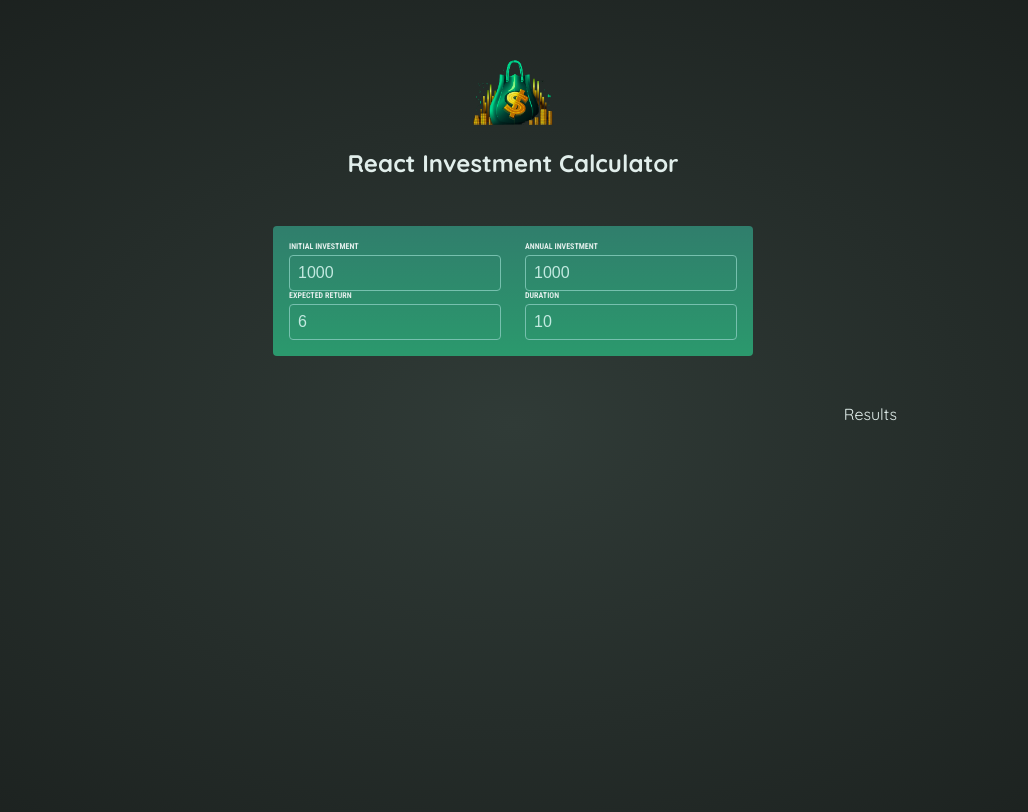
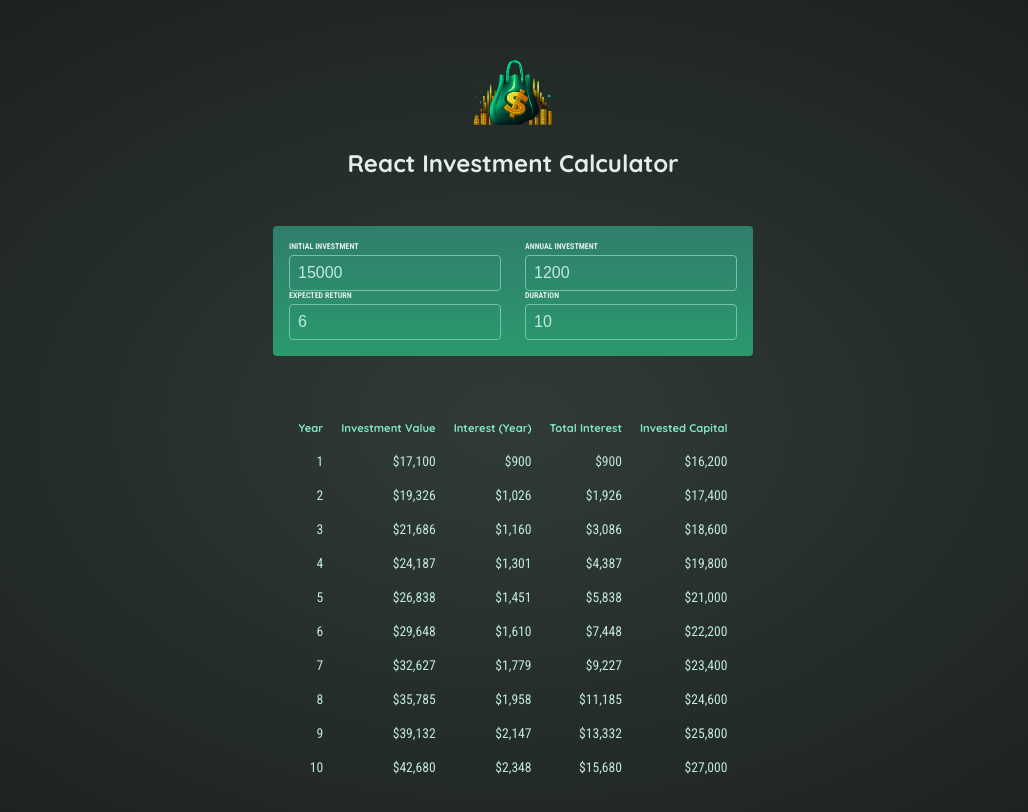
Before and after one commit to MMadejsza/react-investment-calculator-with-Maximilian-Schwarzmuller, a React (Vite) app in the folder dev/: page / in a window 1280 px wide. Shown: the top 812 px of the page, without its empty margins (127-1155 px from the left). Built offline with nearby package versions, Linux system fonts and the light colour scheme.

Commit message:
results logic presented

```diff
--- a/dev/src/App.jsx
+++ b/dev/src/App.jsx
@@ -6,8 +6,8 @@
 function App() {
 	const [inputsValues, setInputsValues] = useState({
 		// fill up with default first
-		initialInvestment: 1000,
-		annualInvestment: 1000,
+		initialInvestment: 15000,
+		annualInvestment: 1200,
 		// %
 		expectedReturn: 6,
 		duration: 10,
@@ -17,7 +17,8 @@
 		setInputsValues((prevValues) => {
 			return {
 				...prevValues,
-				[event.target.name]: event.target.value,
+				// "+" is a shortcut to converse string to a number
+				[event.target.name]: +event.target.value,
 			};
 		});
 	}
--- a/dev/src/components/Results.jsx
+++ b/dev/src/components/Results.jsx
@@ -1,11 +1,43 @@
+import {calculateInvestmentResults, formatter} from '../util/investment.js';
+
 function Results({values}) {
+	const resultData = calculateInvestmentResults(values);
+	const initialInvestment =
+		resultData[0].valueEndOfYear - resultData[0].interest - resultData[0].annualInvestment;
+	console.log(resultData);
 	return (
 		<>
-			<div
+			<table
 				id='result'
 				className='center'>
-				Results
-			</div>
+				<thead>
+					<tr>
+						<th>Year</th>
+						<th>Investment Value</th>
+						<th>Interest (Year)</th>
+						<th>Total Interest</th>
+						<th>Invested Capital</th>
+					</tr>
+				</thead>
+				<tbody>
+					{resultData.map((yearRow) => {
+						const totalInterest =
+							yearRow.valueEndOfYear -
+							yearRow.annualInvestment * yearRow.year -
+							initialInvestment;
+						const totalAmountInvested = yearRow.valueEndOfYear - totalInterest;
+						return (
+							<tr key={yearRow.year}>
+								<td>{yearRow.year}</td>
+								<td>{formatter.format(yearRow.valueEndOfYear)}</td>
+								<td>{formatter.format(yearRow.interest)}</td>
+								<td>{formatter.format(totalInterest)}</td>
+								<td>{formatter.format(totalAmountInvested)}</td>
+							</tr>
+						);
+					})}
+				</tbody>
+			</table>
 		</>
 	);
 }
--- a/dev/src/components/SectionUserInput.jsx
+++ b/dev/src/components/SectionUserInput.jsx
@@ -16,7 +16,6 @@
 						onChange={onInsert}
 					/>
 				</div>
-
 				<div>
 					<label htmlFor='annualInvestment'>Annual Investment</label>
 					<input
--- a/dev/src/util/investment.js
+++ b/dev/src/util/investment.js
@@ -18,8 +18,8 @@
 		investmentValue += interestEarnedInYear + annualInvestment;
 		annualData.push({
 			year: i + 1, // year identifier
+			valueEndOfYear: investmentValue, // investment value at end of year
 			interest: interestEarnedInYear, // the amount of interest earned in this year
-      valueEndOfYear: investmentValue, // investment value at end of year
 			annualInvestment: annualInvestment, // investment added in this year
 		});
 	}
```
Lines whose indentation alone changed are shown as unchanged.
